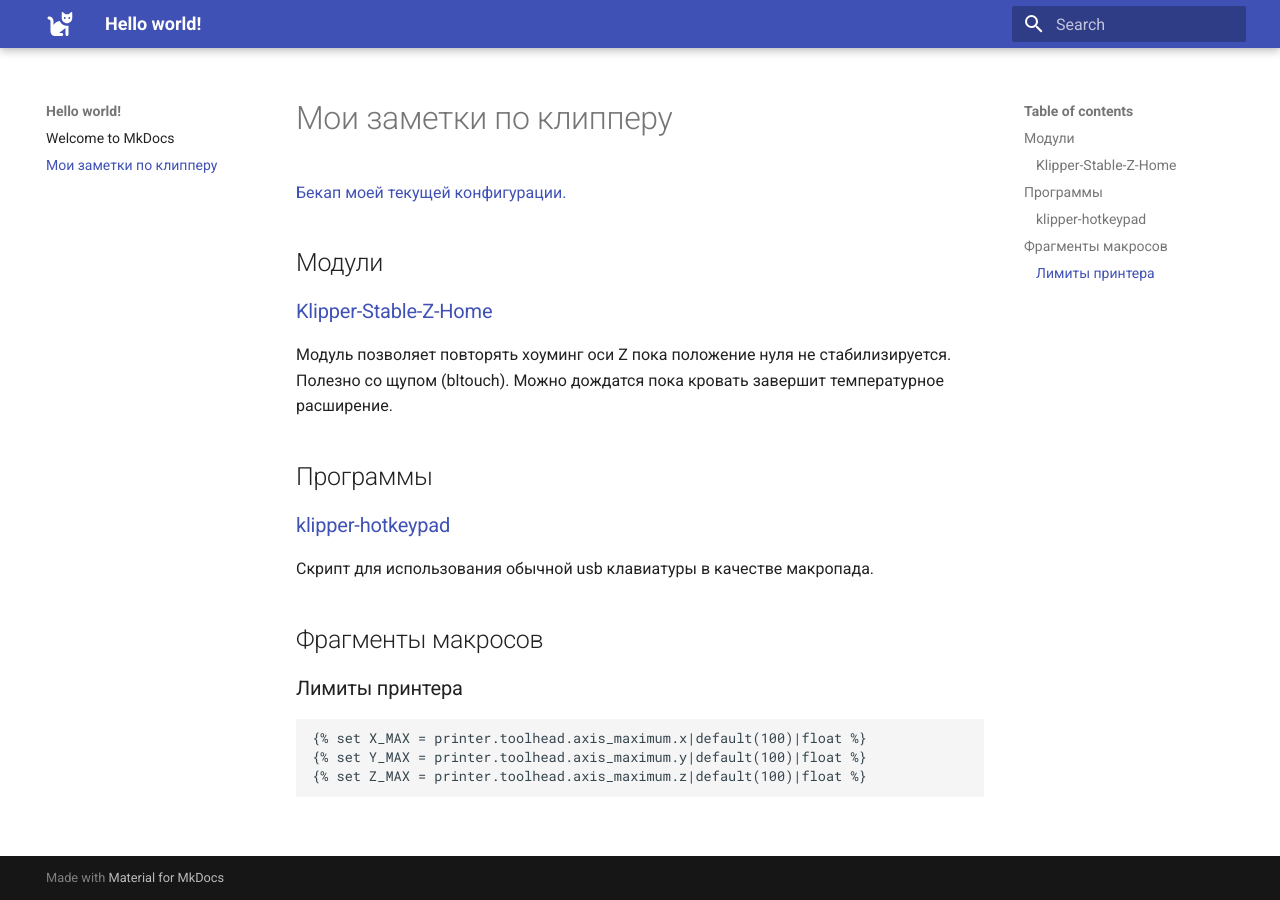
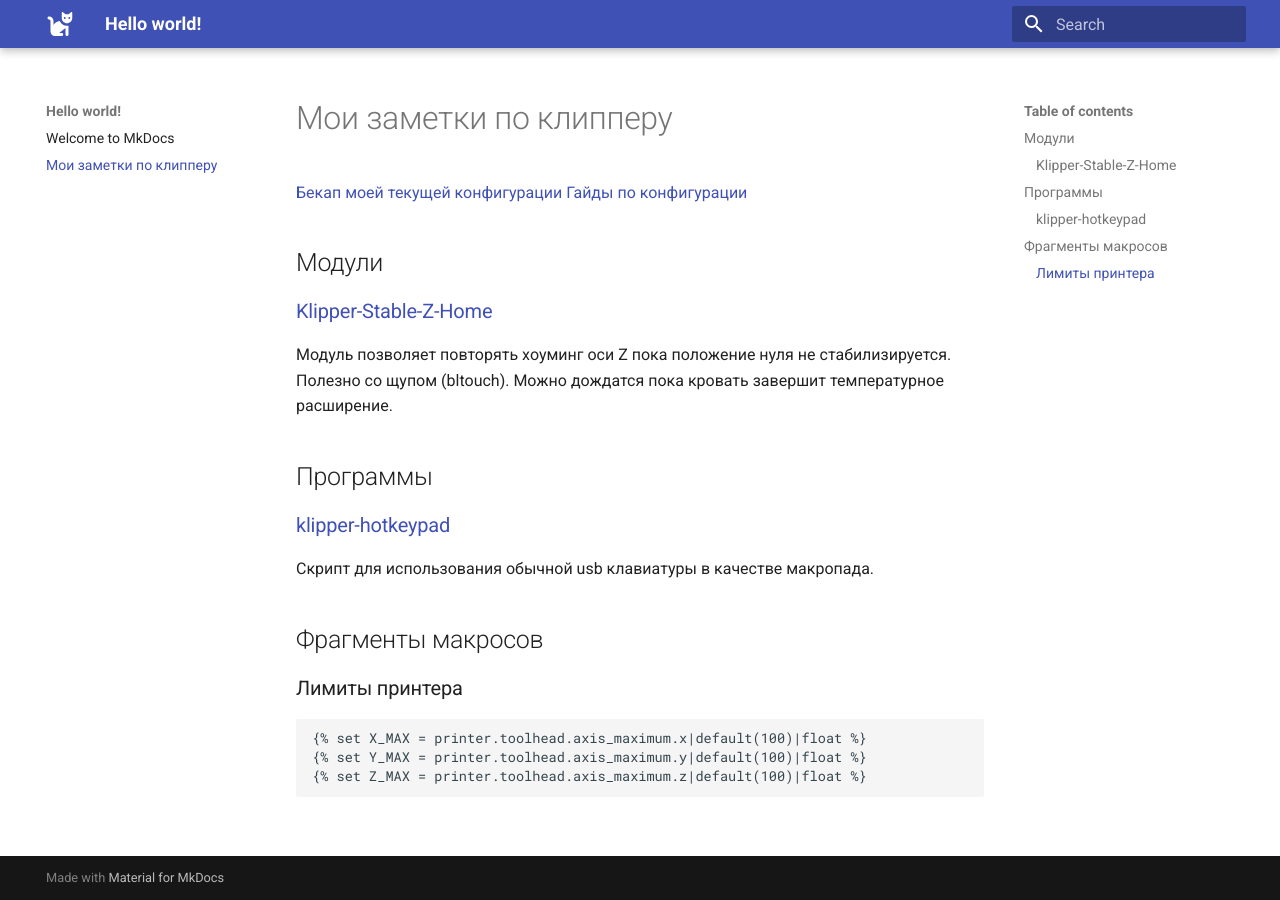
Before and after one commit to thghca/thghca.github.io, an MkDocs documentation site: the page built from docs/klipper-notes.md, in a window 1280 px wide. Built offline with MkDocs 1.6.1 and Material for MkDocs 9.7.7, drawn with Linux system fonts in a browser that asks for light colours.

Commit message:
Update klipper-notes.md

````diff
--- a/docs/klipper-notes.md
+++ b/docs/klipper-notes.md
@@ -1,18 +1,25 @@
 # Мои заметки по клипперу
-[Бекап моей текущей конфигурации.](https://github.com/thghca/klipper_config)
+
+[Бекап моей текущей конфигурации](https://github.com/thghca/klipper_config)
+[Гайды по конфигурации](https://github.com/AndrewEllis93/Print-Tuning-Guide)
+
 ## Модули
+
 ### [Klipper-Stable-Z-Home](https://github.com/matthewlloyd/Klipper-Stable-Z-Home)
 
 Модуль позволяет повторять хоуминг оси Z пока положение нуля не стабилизируется.
 Полезно со щупом (bltouch). Можно дождатся пока кровать завершит температурное расширение.
 
 ## Программы
+
 ### [klipper-hotkeypad](https://github.com/thghca/klipper-hotkeypad)
 
 Скрипт для использования обычной usb клавиатуры в качестве макропада.
 
 ## Фрагменты макросов
+
 ### Лимиты принтера
+
 ```
 {% set X_MAX = printer.toolhead.axis_maximum.x|default(100)|float %}
 {% set Y_MAX = printer.toolhead.axis_maximum.y|default(100)|float %}
````
